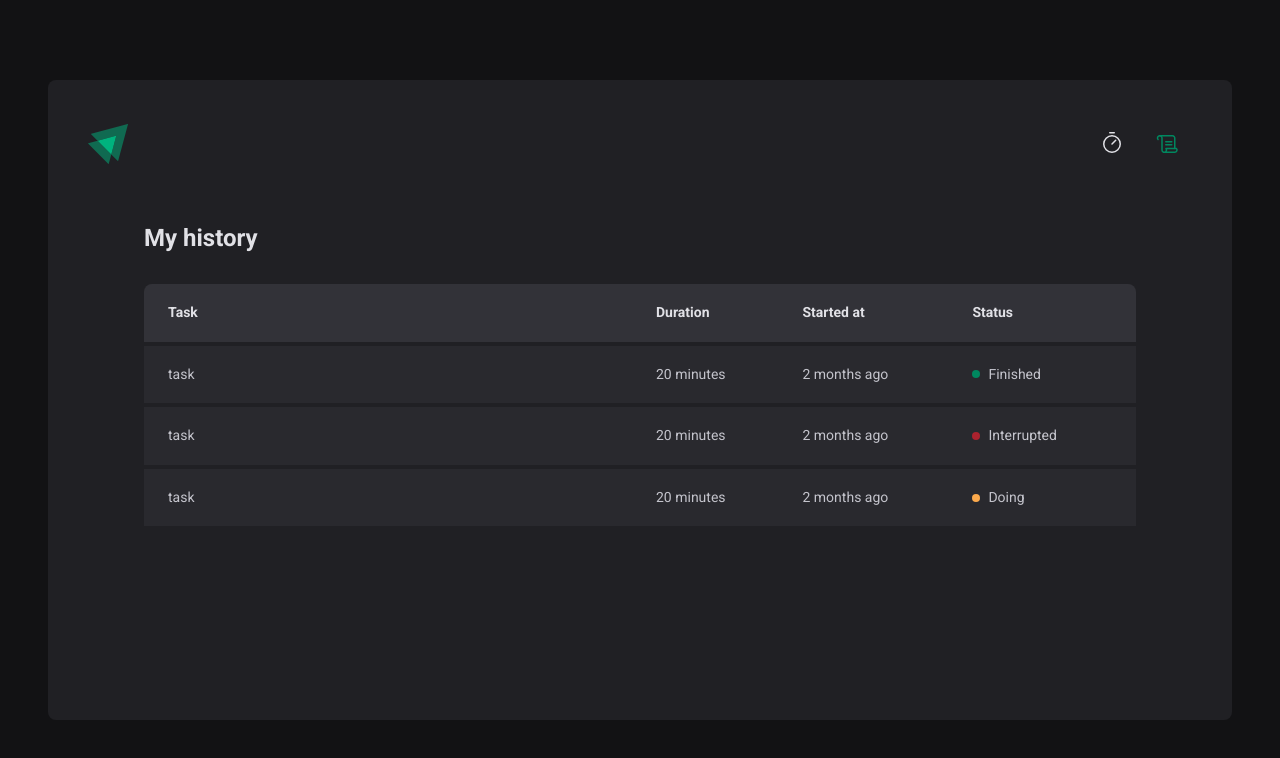
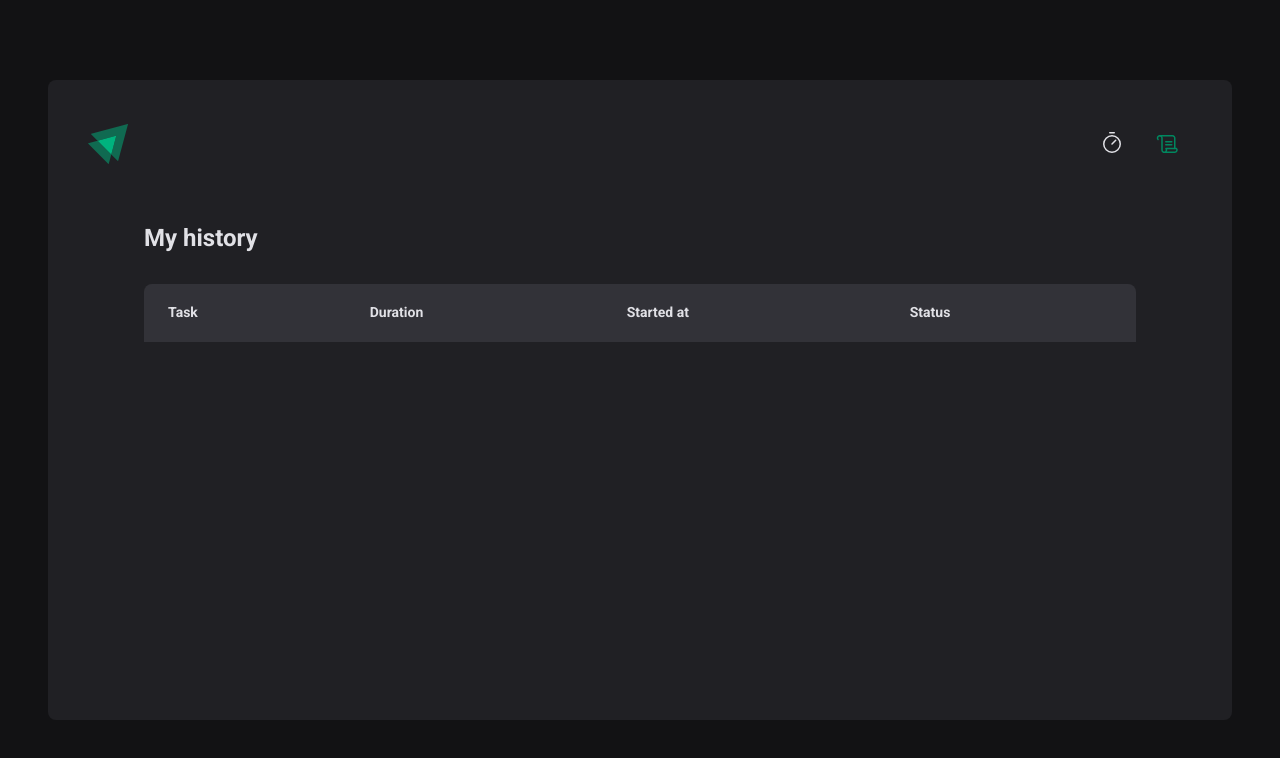
Before and after one commit to dantas15/timer-react-ts, a React (Vite) app: page /history in a window 1280 px wide. Shown: the top 758 px of the page. Built offline with nearby package versions, Linux system fonts and the light colour scheme.

Commit message:
chore(history): display cycles history on History page

```diff
--- a/src/pages/History/index.tsx
+++ b/src/pages/History/index.tsx
@@ -1,6 +1,10 @@
+import { useContext } from 'react'
 import { HistoryContainer, HistoryList, Status } from './styles'
+import { CyclesContext } from '../../contexts/CyclesContext'
 
 export function History() {
+  const { cycles } = useContext(CyclesContext)
+
   return (
     <HistoryContainer>
       <h1>My history</h1>
@@ -16,30 +20,22 @@
             </tr>
           </thead>
           <tbody>
-            <tr>
-              <td>task</td>
-              <td>20 minutes</td>
-              <td>2 months ago</td>
-              <td>
-                <Status statusColor="green">Finished</Status>
-              </td>
-            </tr>
-            <tr>
-              <td>task</td>
-              <td>20 minutes</td>
-              <td>2 months ago</td>
-              <td>
-                <Status statusColor="red">Interrupted</Status>
-              </td>
-            </tr>
-            <tr>
-              <td>task</td>
-              <td>20 minutes</td>
-              <td>2 months ago</td>
-              <td>
-                <Status statusColor="yellow">Doing</Status>
-              </td>
-            </tr>
+            {cycles.map((cycle) => (
+              <tr key={cycle.id}>
+                <td>{cycle.task}</td>
+                <td>{cycle.minutesAmount} minutes</td>
+                <td>{cycle.startedAt.toISOString()}</td>
+                <td>
+                  {cycle.finishedAt ? (
+                    <Status statusColor="green">Finished</Status>
+                  ) : cycle.stoppedAt ? (
+                    <Status statusColor="red">Interrupted</Status>
+                  ) : (
+                    <Status statusColor="yellow">In progress</Status>
+                  )}
+                </td>
+              </tr>
+            ))}
           </tbody>
         </table>
       </HistoryList>
```
